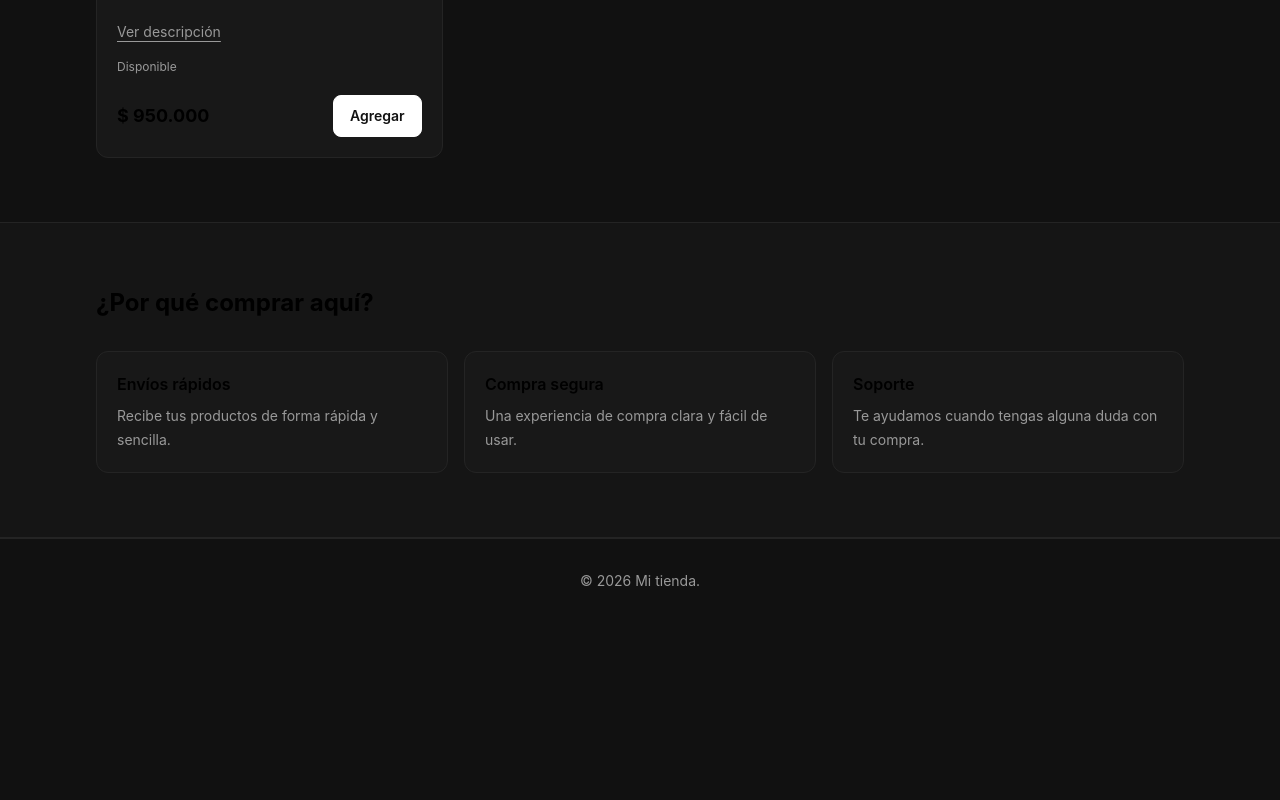
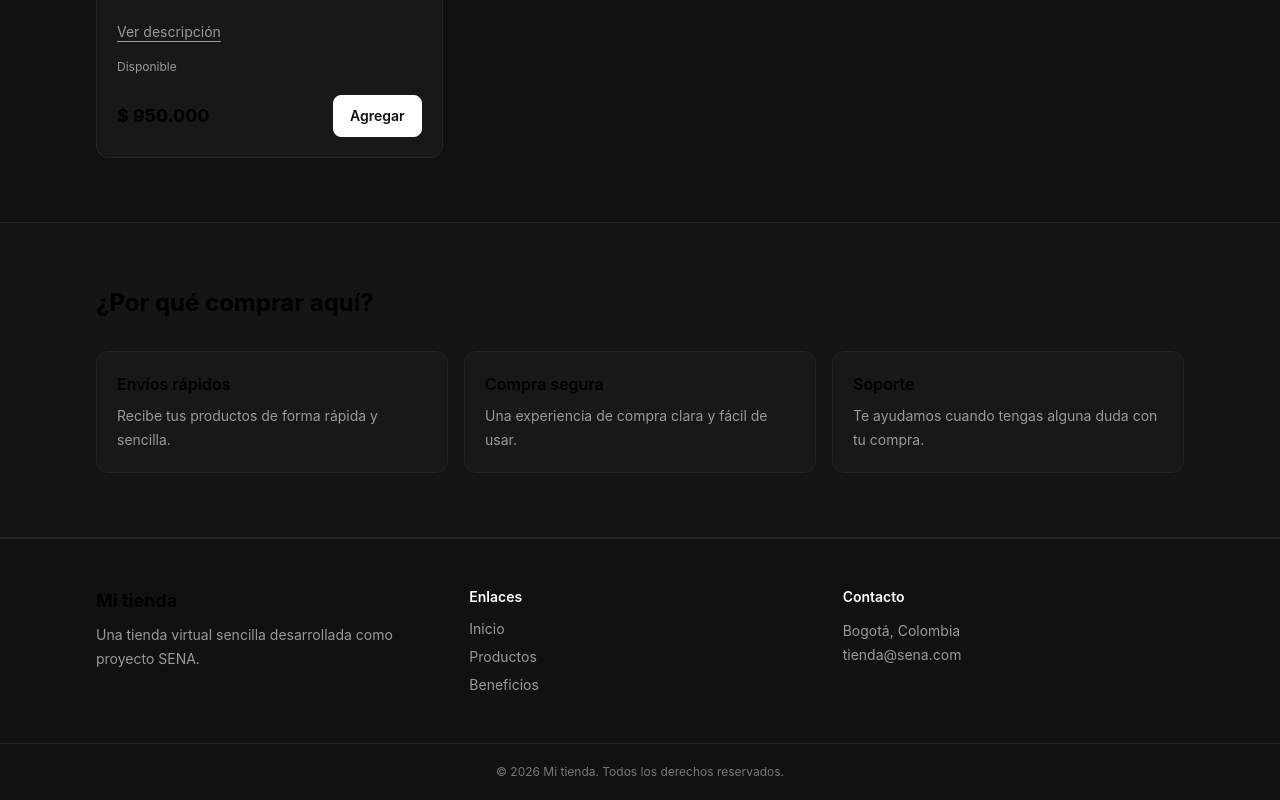
Before and after one commit to JordanAragon/Tienda_SENA, a React (Vite) app: page / in a window 1280 px wide. Shown: the part 1666-2466 px from the top of the page. Before the commit the page ends 2289 px from the top, so only its background shows below. Built offline with nearby package versions, Linux system fonts and the light colour scheme.

Commit message:
Mejorar interfaz y experiencia de Pie.jsx

```diff
--- a/src/componentes/Pie.jsx
+++ b/src/componentes/Pie.jsx
@@ -1,7 +1,48 @@
 function Pie() {
   return (
-    <footer className="border-t border-[#242424] px-5 py-8 text-center text-sm text-[#999999] sm:px-8">
-      <p>© 2026 Mi tienda.</p>
+    <footer className="border-t border-[#242424] bg-[#111111]">
+      <section className="mx-auto grid max-w-6xl gap-8 px-5 py-12 sm:px-8 md:grid-cols-3">
+        <header>
+          <h2 className="text-lg font-bold">Mi tienda</h2>
+          <p className="mt-2 text-sm leading-6 text-[#999999]">
+            Una tienda virtual sencilla desarrollada como proyecto SENA.
+          </p>
+        </header>
+
+        <nav aria-label="Enlaces del pie de página">
+          <h2 className="mb-3 text-sm font-semibold text-white">Enlaces</h2>
+          <ul className="space-y-2 text-sm text-[#999999]">
+            <li>
+              <a className="hover:text-white" href="#inicio">
+                Inicio
+              </a>
+            </li>
+            <li>
+              <a className="hover:text-white" href="#productos">
+                Productos
+              </a>
+            </li>
+            <li>
+              <a className="hover:text-white" href="#beneficios">
+                Beneficios
+              </a>
+            </li>
+          </ul>
+        </nav>
+
+        <section>
+          <h2 className="mb-3 text-sm font-semibold text-white">Contacto</h2>
+          <address className="not-italic text-sm leading-6 text-[#999999]">
+            Bogotá, Colombia
+            <br />
+            tienda@sena.com
+          </address>
+        </section>
+      </section>
+
+      <p className="border-t border-[#242424] px-5 py-5 text-center text-xs text-[#777777] sm:px-8">
+        © 2026 Mi tienda. Todos los derechos reservados.
+      </p>
     </footer>
   );
 }
```
